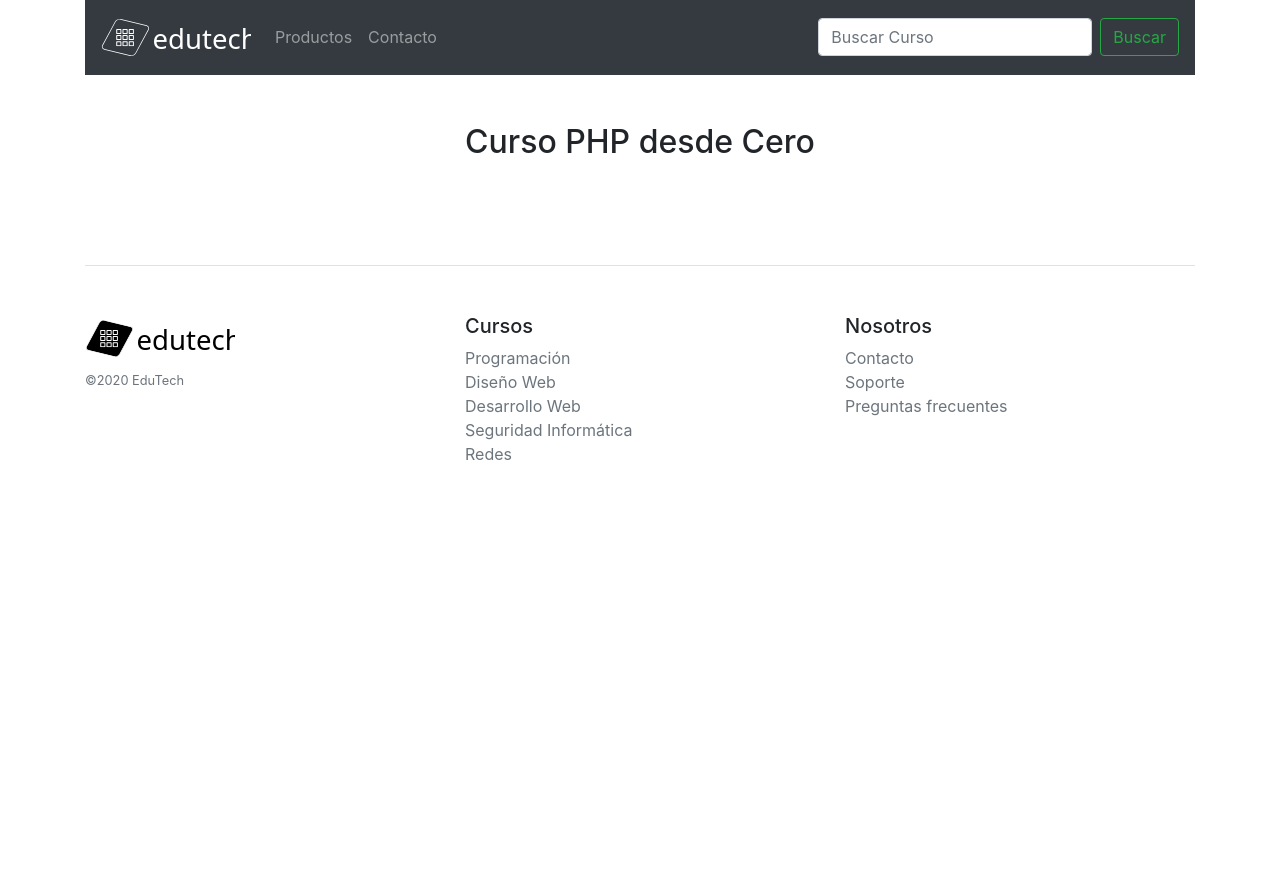
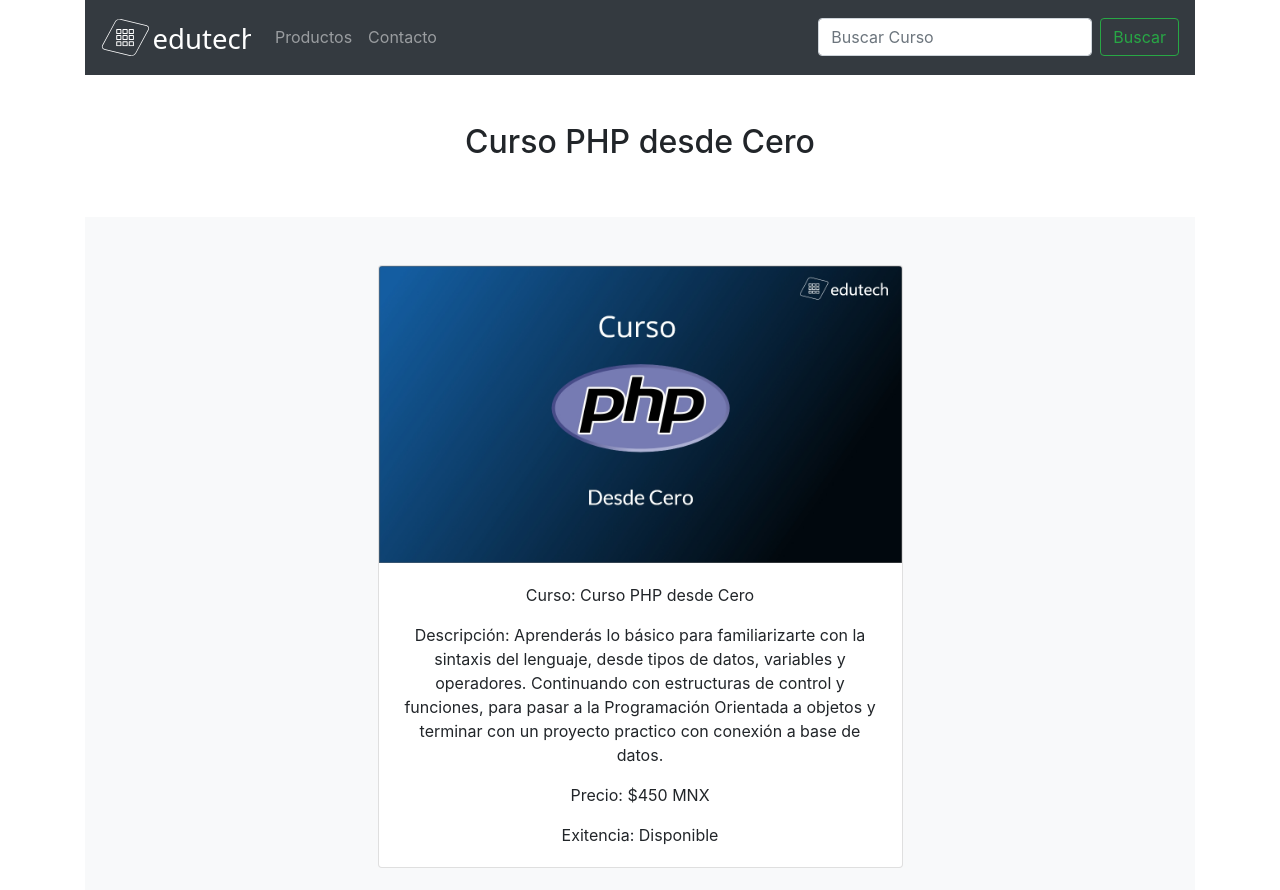
Before and after one commit to jonathannava/edutech, a PHP site: page /producto.php in a window 1280 px wide. Shown: the top 890 px of the page. Before the commit the page ends 460 px from the top, so only its background shows below. Run offline with PHP 8.4, Linux system fonts and the light colour scheme; some libraries are stand-ins or nearby versions.

Commit message:
página de producto con multimedia

```diff
--- a/producto.php
+++ b/producto.php
@@ -1,26 +1,41 @@
+<?php
+    $curso="Curso PHP desde Cero";
+    $descripcion="Aprenderás lo básico para familiarizarte con la sintaxis del lenguaje,
+    desde tipos de datos, variables y operadores.
+    Continuando con estructuras de control y funciones, para pasar a la Programación Orientada a objetos y terminar con un proyecto practico con conexión a base de datos.
+    ";
+    $precio=450;
+    $existencia="Disponible";
+    $video="https://www.youtube.com/embed/uhcerG4UvH0";
+?>
 <!DOCTYPE html>
 <html lang="en">
+
 <head>
   <meta charset="UTF-8">
   <meta name="viewport" content="width=device-width, initial-scale=1, shrink-to-fit=no">
 
   <!-- Bootstrap CSS -->
-    <link rel="stylesheet" href="https://maxcdn.bootstrapcdn.com/bootstrap/4.0.0/css/bootstrap.min.css" integrity="sha384-Gn5384xqQ1aoWXA+058RXPxPg6fy4IWvTNh0E263XmFcJlSAwiGgFAW/dAiS6JXm" crossorigin="anonymous">
+  <link rel="stylesheet" href="https://maxcdn.bootstrapcdn.com/bootstrap/4.0.0/css/bootstrap.min.css"
+    integrity="sha384-Gn5384xqQ1aoWXA+058RXPxPg6fy4IWvTNh0E263XmFcJlSAwiGgFAW/dAiS6JXm" crossorigin="anonymous">
   <!-- <link rel="stylesheet" href="/css/style.css"> -->
   <title>EduTech</title>
 </head>
+
 <body>
   <div class="container">
     <header>
       <nav class="navbar navbar-expand-lg navbar-dark bg-dark">
-                <a class="navbar-brand" href="/index.html"><img class="logo" src="/images/logo.svg" alt="edutech" width="150px" ></a>
-                <button class="navbar-toggler" type="button" data-toggle="collapse" data-target="#navbarTogglerDemo02" aria-controls="navbarTogglerDemo02" aria-expanded="false" aria-label="Toggle navigation">
+        <a class="navbar-brand" href="/index.html"><img class="logo" src="/images/logo.svg" alt="edutech"
+            width="150px"></a>
+        <button class="navbar-toggler" type="button" data-toggle="collapse" data-target="#navbarTogglerDemo02"
+          aria-controls="navbarTogglerDemo02" aria-expanded="false" aria-label="Toggle navigation">
           <span class="navbar-toggler-icon"></span>
         </button>
         <div class="collapse navbar-collapse" id="navbarTogglerDemo02">
           <ul class="navbar-nav mr-auto mt-2 mt-lg-0">
             <li class="nav-item">
-                      <a class="nav-link" href="#">Productos</a>
+              <a class="nav-link" href="/producto.php">Productos</a>
             </li>
             <li class="nav-item">
               <a class="nav-link" href="#">Contacto</a>
@@ -33,12 +48,49 @@
         </div>
       </nav>
     </header>
+
     <main>
       <div class="py-5 text-center">
-              <h2>Curso PHP desde Cero</h2>
+        <h2><?php echo $curso ?></h2>
+      </div>
+      <div class="album py-5 bg-light">
+        <div class="container">
+          <div class="row justify-content-center">
+            <div class="col-md-6 ">
+              <div class="card mb-4 box-shadow text-center">
+                <img class="card-img-top" src="/images/php_base.jpg" alt="">
+                <div class="card-body">
+                  <p class="card-text">Curso: <?php echo $curso ?></p>
+                  <p class="card-text">Descripción: <?php echo $descripcion ?></p>
+                  <p class="card-text">Precio: $<?php echo $precio ?> MNX</p>
+                  <p class="card-text">Exitencia: <?php echo $existencia ?></p>
+                </div>
+              </div>
+            </div>
+          </div>
+          <div class="row justify-content-center">
+            <div class="col-md-6 ">
+              <div class="card mb-4 box-shadow text-center">
+                <div class="embed-responsive embed-responsive-16by9">
+                  <iframe class="embed-responsive-item" src="<?php echo $video?>" allowfullscreen></iframe>
+                </div>
+              </div>
+            </div>
+          </div>
+          <div class="row justify-content-center">
+            <div class="col-md-6 ">
+              <div class="card mb-4 box-shadow text-center">
+                <audio controls>
+                  <source src="/audio/Curso_PHP_Audio.mp3" type="audio/mp3">
+                </audio>
+              </div>
+            </div>
           </div>
 
+        </div>
+      </div>
     </main>
+
     <footer class="pt-4 my-md-5 pt-md-5 border-top">
       <div class="row">
         <div class="col-12 col-md">
@@ -69,8 +121,15 @@
 
   <!-- Optional JavaScript -->
   <!-- jQuery first, then Popper.js, then Bootstrap JS -->
-    <script src="https://code.jquery.com/jquery-3.2.1.slim.min.js" integrity="sha384-KJ3o2DKtIkvYIK3UENzmM7KCkRr/rE9/Qpg6aAZGJwFDMVNA/GpGFF93hXpG5KkN" crossorigin="anonymous"></script>
-    <script src="https://cdnjs.cloudflare.com/ajax/libs/popper.js/1.12.9/umd/popper.min.js" integrity="sha384-ApNbgh9B+Y1QKtv3Rn7W3mgPxhU9K/ScQsAP7hUibX39j7fakFPskvXusvfa0b4Q" crossorigin="anonymous"></script>
-    <script src="https://maxcdn.bootstrapcdn.com/bootstrap/4.0.0/js/bootstrap.min.js" integrity="sha384-JZR6Spejh4U02d8jOt6vLEHfe/JQGiRRSQQxSfFWpi1MquVdAyjUar5+76PVCmYl" crossorigin="anonymous"></script>
+  <script src="https://code.jquery.com/jquery-3.2.1.slim.min.js"
+    integrity="sha384-KJ3o2DKtIkvYIK3UENzmM7KCkRr/rE9/Qpg6aAZGJwFDMVNA/GpGFF93hXpG5KkN"
+    crossorigin="anonymous"></script>
+  <script src="https://cdnjs.cloudflare.com/ajax/libs/popper.js/1.12.9/umd/popper.min.js"
+    integrity="sha384-ApNbgh9B+Y1QKtv3Rn7W3mgPxhU9K/ScQsAP7hUibX39j7fakFPskvXusvfa0b4Q"
+    crossorigin="anonymous"></script>
+  <script src="https://maxcdn.bootstrapcdn.com/bootstrap/4.0.0/js/bootstrap.min.js"
+    integrity="sha384-JZR6Spejh4U02d8jOt6vLEHfe/JQGiRRSQQxSfFWpi1MquVdAyjUar5+76PVCmYl"
+    crossorigin="anonymous"></script>
 </body>
+
 </html>
```
Lines whose indentation alone changed are shown as unchanged.
